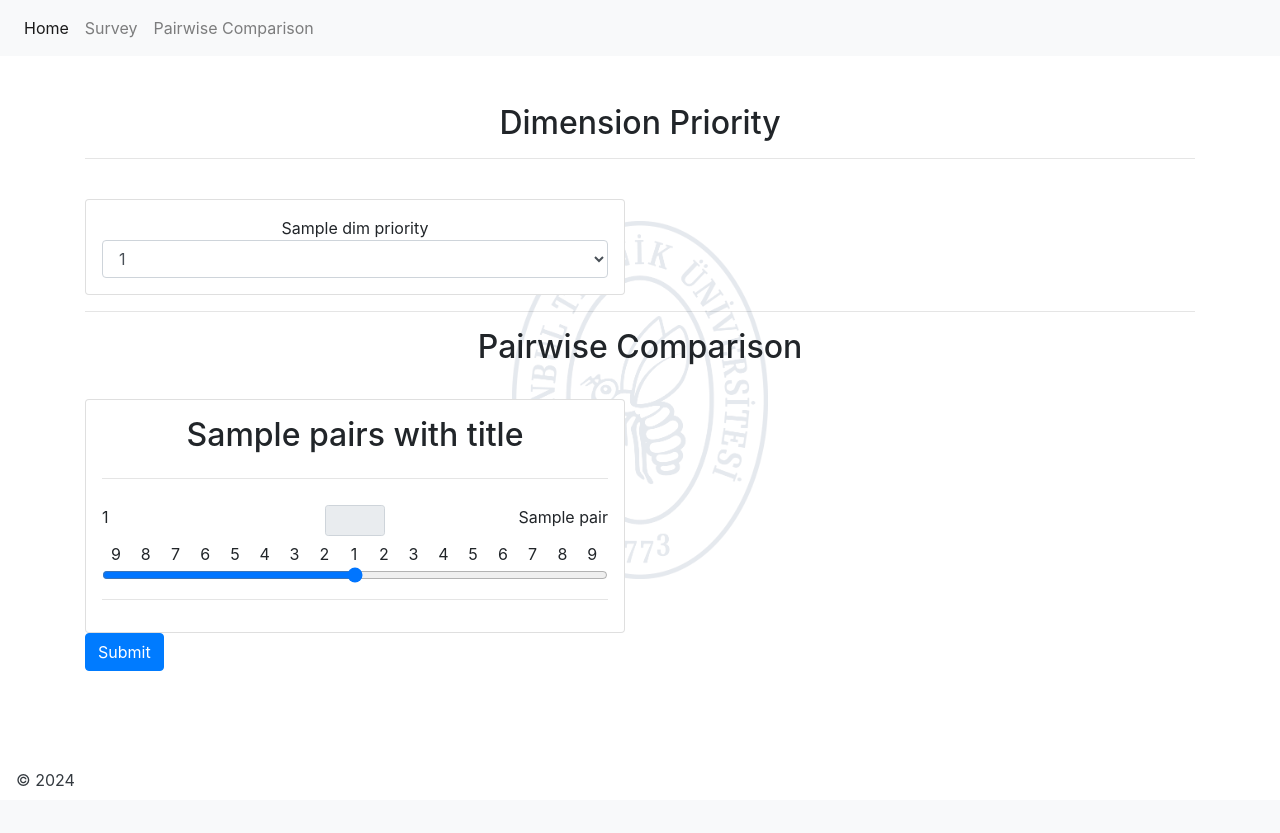
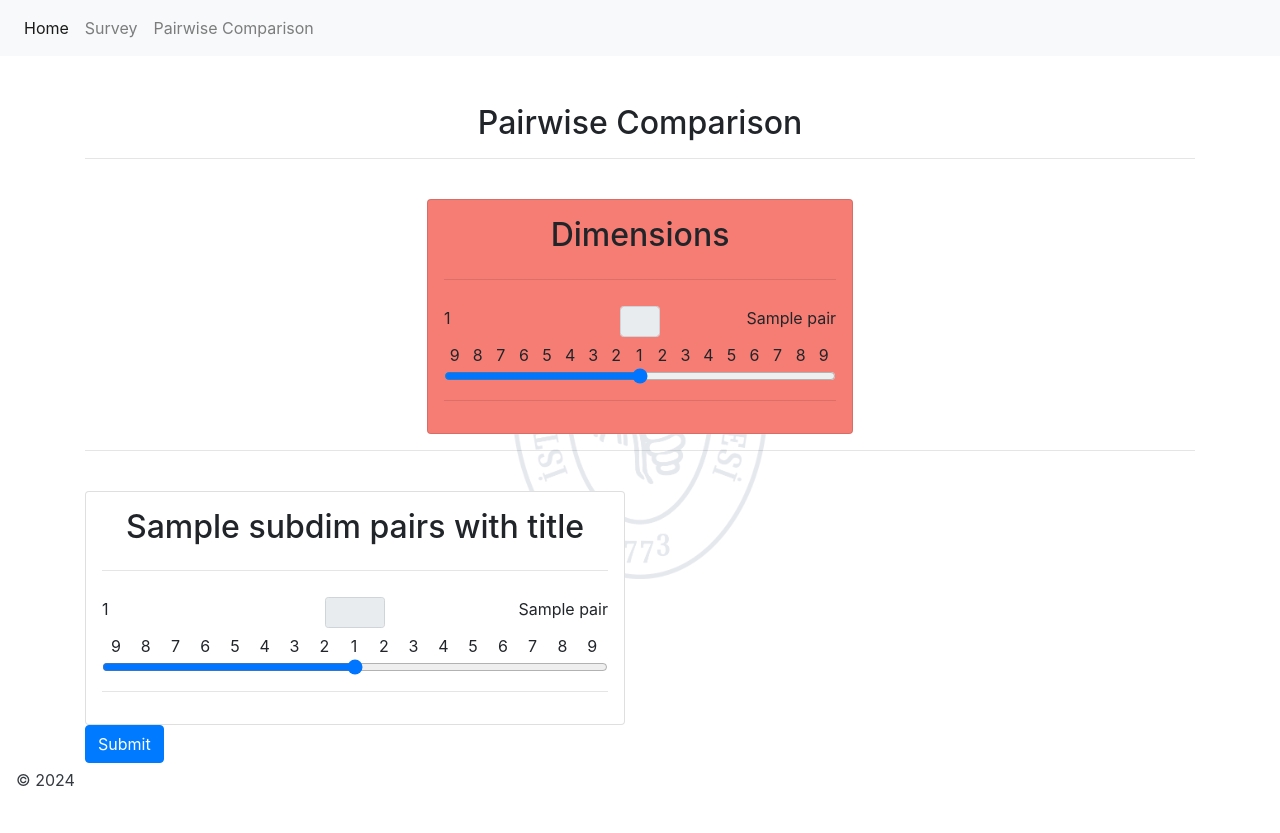
Before and after one commit to emircangun/digital_awareness, a Flask app: template templates/pairwise_comp_page.html in a window 1280 px wide. Before the commit the page ends 786 px from the top, so only its background shows below. Run offline with Flask 3, Linux system fonts and the light colour scheme; the template is opened without the code that fills it: most values are stand-ins (such as "Sample title", 1, 10 or a date in 2020); some libraries are stand-ins or nearby versions.

Commit message:
Update pairwise comparisons and fix bugs

```diff
--- a/model/questions_model.py
+++ b/model/questions_model.py
@@ -24,6 +24,8 @@ class QuestionsClass():
         self.pairs_with_titles = {}
         for dim_name, dim_pairs in zip(self.dim_list, self.subdim_list):
             self.pairs_with_titles[dim_name] = list(combinations(dim_pairs, 2))
+
+        self.dim_pairs = list(combinations(self.dim_list, 2))
 
         self.scores = {}
 
--- a/score_calculator.py
+++ b/score_calculator.py
@@ -25,6 +25,6 @@ def score_calculator(question_dict):
             scores[title][subdimension]["score"] = subdim_score
             dim_score += subdim_score
 
-        scores[title]["score"] = dim_score * q.dim_priorities[title]
+        scores[title]["score"] = dim_score
 
     return scores
--- a/templates/pairwise_comp_page.html
+++ b/templates/pairwise_comp_page.html
@@ -4,33 +4,50 @@
 {% block content %}
 
 <div class="container mt-5">
-    <h2 class="text-center">Dimension Priority</h2>
+    <h2 class="text-center">Pairwise Comparison</h2>
     <hr>
     <form method="POST" action="{{ url_for('pairwise_comp_page') }}">
         <div class="row">
-            {% for dim_name, priority in dim_priorities.items() %}
-                <div class="col-sm-6">
-                    <div class="card text-center mt-4 p-3">
-                        <div>{{ dim_name }}</div>
-                        <select class="form-control priority-dropdown" name="priority_{{ dim_name }}">
-                            <option value="1" {% if priority == 1 %} selected {% endif %}>1</option>
-                            <option value="2" {% if priority == 2 %} selected {% endif %}>2</option>
-                            <option value="3" {% if priority == 3 %} selected {% endif %}>3</option>
-                            <option value="4" {% if priority == 4 %} selected {% endif %}>4</option>
-                            <option value="5" {% if priority == 5 %} selected {% endif %}>5</option>
-                        </select>
+            <div class="card text-center mt-4 p-3 mx-auto"{% if dim_high_crs != None %} style="background:rgb(245, 125, 116)" {% endif %}>
+                <h2>Dimensions</h2>
+                <hr>
+                {% for pair in dim_pairs %}
+                    <div class="" style="margin-top: 10px;">
+                        <div class="row mb-auto">
+                            <div class="col-5 text-left">
+                                <label>{{ pair[0] }}</label>
+                            </div>
+                            <div class="col-2">
+                                <input type="text" id="rangeValue_{{ pair[0] }}_{{ pair[1] }}" class="form-control form-control-sm" readonly>
+                            </div>
+                            <div class="col-5 text-right">
+                                <label>{{ pair[1] }}</label>
+                            </div>
+                        </div>
+                        <div class="row">
+                            <div class="col-12">
+                                <div class="range-container">
+                                    <input type="range" class="form-control-range" name="priority_{{ pair[0] }}_{{ pair[1] }}" min="1" max="17" step="1" value="{% if pair_values.get('priority_'~pair[0]~'_'~pair[1]) %}{{ pair_values.get('priority_'~pair[0]~'_'~pair[1]) }}{% endif %}" oninput="updateTextInput_dim(this)">
+
+                                    {% for i in range(1, 18) %}
+                                        <div class="range-number" style="left: {{ (i - 1) * (100 / 17) + 2.75 }}%;">{{ (i < 9) * (10 - i) + (i >= 9) * (i - 8) }}</div>
+                                    {% endfor %}
+                                </div>
+                                <!-- <input type="range" class="form-control-range" name="comp_{{ pair[0] }}_{{ pair[1] }}" min="1" max="17" step="1" value="{% if pair_values.get('comp_'~pair[0]~'_'~pair[1]) %}{{ pair_values.get('comp_'~pair[0]~'_'~pair[1]) }}{% endif %}" oninput="updateTextInput(this)"> -->
+                            </div>
+                        </div>
                     </div>
-                </div>
-            {% endfor %}
+                    <hr>
+                {% endfor %}
+            </div>
         </div>
 
         <hr>
 
-        <h2 class="text-center">Pairwise Comparison</h2>
         <div class="row">
-            {% for dim_name, pairs in pairs_with_titles.items() %}
+            {% for dim_name, pairs in subdim_pairs_with_titles.items() %}
                 <div class="col-sm-6">
-                    <div class="card text-center mt-4 p-3"{% if high_crs != None and dim_name in high_crs %} style="background:rgb(255, 167, 248)" {% endif %}>
+                    <div class="card text-center mt-4 p-3"{% if subdim_high_crs != None and dim_name in subdim_high_crs %} style="background:rgb(245, 125, 116)" {% endif %}>
                         <h2>{{ dim_name }}</h2>
                         <hr>
                         {% for pair in pairs %}
@@ -88,6 +105,14 @@
         var output = document.getElementById(inputId);
         output.value = value;
     }
+
+    function updateTextInput_dim(input) {
+        var value = input.value;
+        value = getCorrespondingNum(value);
+        var inputId = input.name.replace('priority_', 'rangeValue_');
+        var output = document.getElementById(inputId);
+        output.value = value;
+    }
 </script>
 
 
```
Also changed, not shown: controller/main_controller.py (+23 -9 lines), 3 other files.
